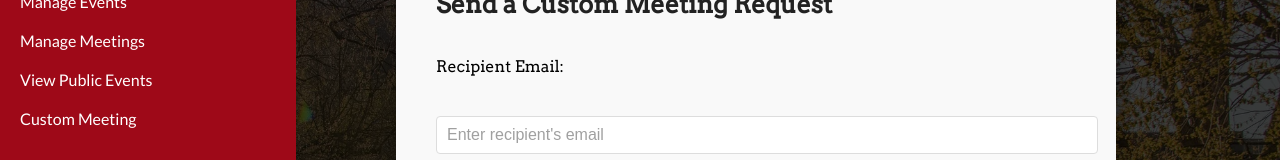
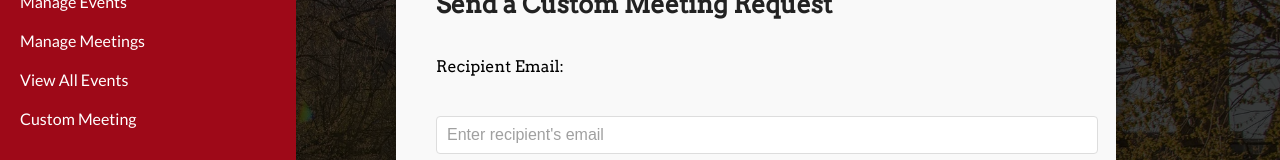
Before and after one commit to andretandoc/bookify, a React (Vite) app in the folder client/: page /CustomMeeting in a window 1280 px wide. Shown: the part 202-362 px from the top of the page. Built offline with nearby package versions, Linux system fonts and the light colour scheme; sample sign-in values are in the browser's storage.

Commit message:
changed a name in navbar

```diff
--- a/client/src/components/private/CustomMeeting.jsx
+++ b/client/src/components/private/CustomMeeting.jsx
@@ -111,7 +111,7 @@ const CustomMeeting = () => {
           </li>
           <li>
             <Link to="/FullEvents" className="link">
-              View Public Events
+              View All Events
             </Link>
           </li>
           <li>
--- a/client/src/components/private/ManageBooking.jsx
+++ b/client/src/components/private/ManageBooking.jsx
@@ -95,7 +95,7 @@ export default function ManageBooking() {
           </li>
           <li>
             <Link to="/FullEvents" className="link">
-              View Public Events
+              View All Events
             </Link>
           </li>
 
--- a/client/src/components/private/ManageEvent.jsx
+++ b/client/src/components/private/ManageEvent.jsx
@@ -114,7 +114,7 @@ export default function ManageEvent() {
           </li>
           <li>
             <Link to="/FullEvents" className="link">
-              View Public Events
+              View All Events
             </Link>
           </li>
 
--- a/client/src/components/private/MemberPage.jsx
+++ b/client/src/components/private/MemberPage.jsx
@@ -61,7 +61,7 @@ const MemberPage = () => {
             <Link to="/ManageBooking" className="link">Manage Meetings</Link>
           </li>
           <li>
-            <Link to="/FullEvents" className="link">View Public Events</Link>
+            <Link to="/FullEvents" className="link">View All Events</Link>
           </li>
           <li>
             <Link to="/CustomMeeting" className="link">Custom Meeting</Link>
--- a/client/src/components/private/createEvent.jsx
+++ b/client/src/components/private/createEvent.jsx
@@ -122,7 +122,7 @@ const CreateEvent = () => {
           </li>
           <li>
             <Link to="/FullEvents" className="link">
-              View Public Events
+              View All Events
             </Link>
           </li>
 
```
